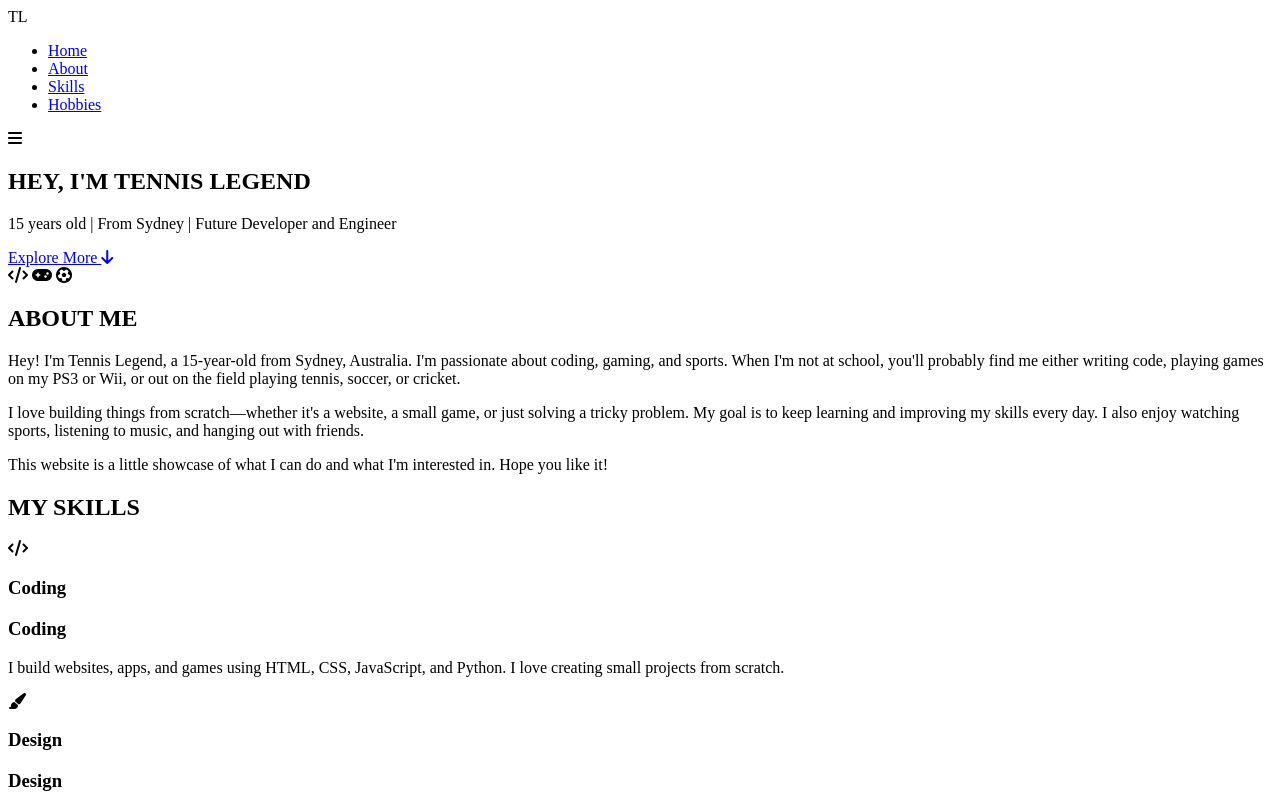
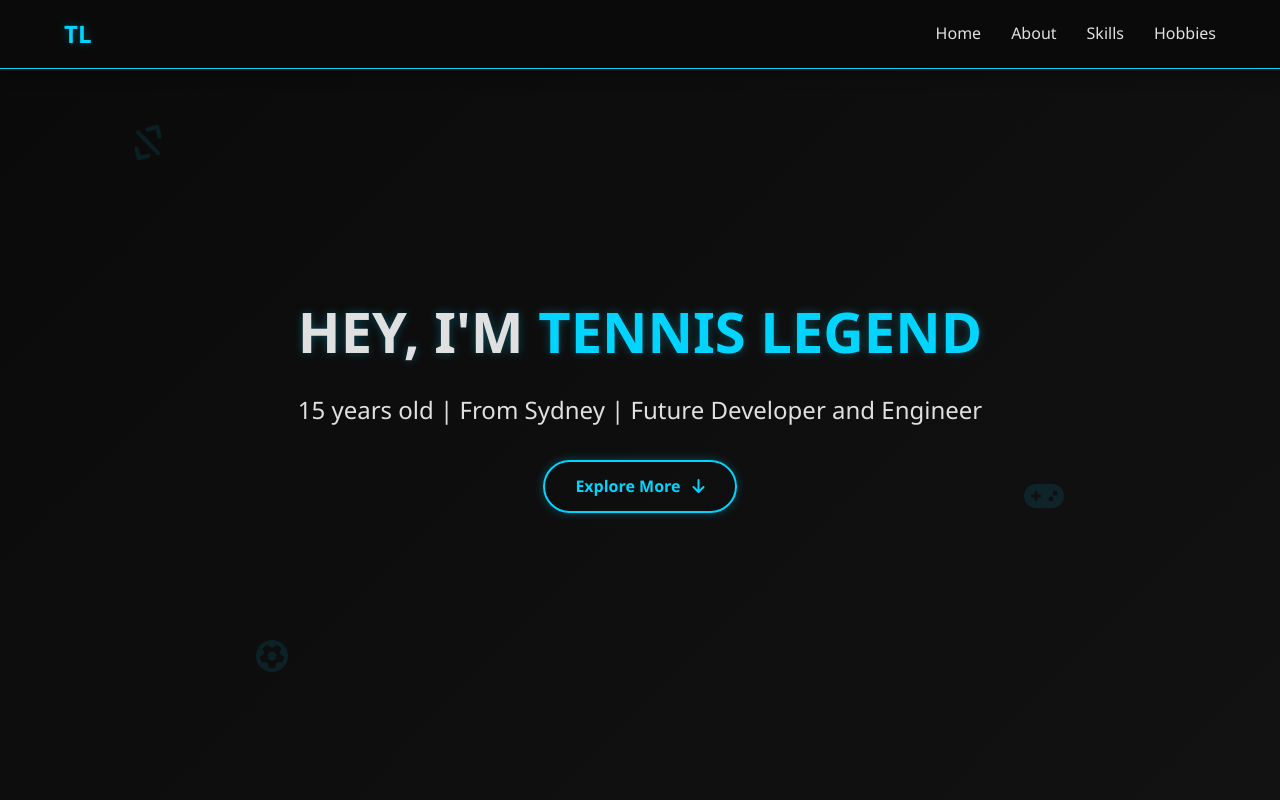
Before and after one commit to tennis-legend1/Tennis-Legend---The-Website, a plain HTML site: page index.html in a window 1280 px wide. Shown: the top 800 px of the page. Drawn offline with Linux system fonts and the light colour scheme.

Commit message:
Added CSS

```diff
--- a/index.html
+++ b/index.html
@@ -42,7 +42,7 @@
             <h2>ABOUT <span>ME</span></h2>
             <div class="about-content">
                 <p>Hey! I'm Tennis Legend, a 15-year-old from Sydney, Australia. I'm passionate about coding, gaming, and sports. When I'm not at school, you'll probably find me either writing code, playing games on my PS3 or Wii, or out on the field playing tennis, soccer, or cricket.</p>
-                <p>I love building things from scratch—whether it's a website, a small game, or just solving a tricky problem. My goal is to keep learning and improving my skills every day. I also enjoy watching sports, listening to music, and hanging out with friends.</p>
+                <p>I love building things from scratch, whether it's a website, a small game, or just solving a tricky problem. My goal is to keep learning and improving my skills every day. I also enjoy watching sports, listening to music, and hanging out with friends.</p>
                 <p>This website is a little showcase of what I can do and what I'm interested in. Hope you like it!</p>
             </div>
         </div>
--- a/style.css
+++ b/style.css
@@ -0,0 +1,416 @@
+/* ===== RESET & BASE ===== */
+* {
+    margin: 0;
+    padding: 0;
+    box-sizing: border-box;
+    font-family: 'Segoe UI', Tahoma, Geneva, Verdana, sans-serif;
+}
+
+body {
+    background-color: #121212;
+    color: #e0e0e0;
+    line-height: 1.6;
+    overflow-x: hidden;
+}
+
+a {
+    text-decoration: none;
+    color: inherit;
+}
+
+.container {
+    width: 90%;
+    max-width: 1100px;
+    margin: 0 auto;
+    padding: 60px 0;
+}
+
+/* ===== COLORS (DARK MODE + BLUE/RED) ===== */
+:root {
+    --primary: #00d4ff;   /* Blue */
+    --secondary: #ff3e3e; /* Red */
+    --dark: #121212;      /* Dark background */
+    --darker: #0a0a0a;    /* Even darker */
+    --light: #2a2a2a;     /* Light dark */
+    --white: #e0e0e0;     /* Off-white text */
+    --shadow: 0 4px 15px rgba(0, 0, 0, 0.3);
+    --glow: 0 0 10px rgba(0, 212, 255, 0.3);
+}
+
+/* ===== NAVBAR ===== */
+nav {
+    background-color: var(--darker);
+    box-shadow: var(--shadow);
+    padding: 15px 5%;
+    display: flex;
+    justify-content: space-between;
+    align-items: center;
+    position: fixed;
+    width: 100%;
+    top: 0;
+    z-index: 1000;
+    border-bottom: 1px solid var(--primary);
+}
+
+.logo {
+    font-size: 24px;
+    font-weight: bold;
+    color: var(--primary);
+    text-shadow: var(--glow);
+}
+
+.nav-links {
+    display: flex;
+    list-style: none;
+    gap: 30px;
+}
+
+.nav-links a {
+    font-weight: 500;
+    transition: 0.3s;
+    position: relative;
+    color: var(--white);
+}
+
+.nav-links a:hover {
+    color: var(--primary);
+    text-shadow: var(--glow);
+}
+
+.nav-links a::after {
+    content: '';
+    position: absolute;
+    bottom: -5px;
+    left: 0;
+    width: 0;
+    height: 2px;
+    background: var(--primary);
+    transition: 0.3s;
+}
+
+.nav-links a:hover::after {
+    width: 100%;
+}
+
+.burger {
+    display: none;
+    font-size: 20px;
+    cursor: pointer;
+    color: var(--primary);
+}
+
+/* ===== HERO ===== */
+.hero {
+    height: 100vh;
+    display: flex;
+    align-items: center;
+    justify-content: center;
+    background: linear-gradient(135deg, var(--darker), var(--dark));
+    color: var(--white);
+    text-align: center;
+    position: relative;
+    overflow: hidden;
+    padding: 0 20px;
+}
+
+.hero-content h1 {
+    font-size: 3.5rem;
+    margin-bottom: 15px;
+    text-shadow: var(--glow);
+    animation: fadeInDown 1s ease-out;
+}
+
+.hero-content h1 span {
+    color: var(--primary);
+}
+
+.hero-content p {
+    font-size: 1.5rem;
+    margin-bottom: 30px;
+    opacity: 0.9;
+    animation: fadeInUp 1s ease-out 0.3s forwards;
+    opacity: 0;
+}
+
+.btn {
+    display: inline-block;
+    background: transparent;
+    color: var(--primary);
+    padding: 12px 30px;
+    border-radius: 50px;
+    font-weight: bold;
+    transition: 0.3s;
+    border: 2px solid var(--primary);
+    box-shadow: var(--glow);
+    animation: fadeInUp 1s ease-out 0.6s forwards;
+    opacity: 0;
+}
+
+.btn:hover {
+    background: var(--primary);
+    color: var(--darker);
+    transform: translateY(-3px);
+    box-shadow: 0 0 20px rgba(0, 212, 255, 0.5);
+}
+
+.btn i {
+    margin-left: 8px;
+}
+
+/* Floating icons in hero */
+.floating-icons {
+    position: absolute;
+    width: 100%;
+    height: 100%;
+    top: 0;
+    left: 0;
+    pointer-events: none;
+    overflow: hidden;
+}
+
+.floating-icons i {
+    position: absolute;
+    font-size: 2rem;
+    color: var(--primary);
+    opacity: 0.1;
+    animation: float 15s infinite linear;
+}
+
+.floating-icons i:nth-child(1) {
+    top: 20%;
+    left: 10%;
+    animation-delay: 0s;
+}
+
+.floating-icons i:nth-child(2) {
+    top: 60%;
+    left: 80%;
+    animation-delay: 5s;
+}
+
+.floating-icons i:nth-child(3) {
+    top: 80%;
+    left: 20%;
+    animation-delay: 10s;
+}
+
+@keyframes float {
+    0% {
+        transform: translateY(0) rotate(0deg);
+    }
+    100% {
+        transform: translateY(-100px) rotate(360deg);
+    }
+}
+
+/* ===== ANIMATIONS ===== */
+@keyframes fadeInDown {
+    from {
+        opacity: 0;
+        transform: translateY(-20px);
+    }
+    to {
+        opacity: 1;
+        transform: translateY(0);
+    }
+}
+
+@keyframes fadeInUp {
+    from {
+        opacity: 0;
+        transform: translateY(20px);
+    }
+    to {
+        opacity: 1;
+        transform: translateY(0);
+    }
+}
+
+/* ===== HEADINGS ===== */
+h2 {
+    font-size: 2.5rem;
+    margin-bottom: 40px;
+    text-align: center;
+    color: var(--white);
+    position: relative;
+}
+
+h2 span {
+    color: var(--primary);
+}
+
+h2::after {
+    content: '';
+    display: block;
+    width: 80px;
+    height: 4px;
+    background: var(--primary);
+    margin: 15px auto;
+    border-radius: 2px;
+}
+
+/* ===== ABOUT ===== */
+.about-content {
+    max-width: 800px;
+    margin: 0 auto;
+    text-align: center;
+}
+
+.about-content p {
+    font-size: 1.1rem;
+    color: var(--white);
+    margin-bottom: 20px;
+    opacity: 0.9;
+    animation: fadeInUp 1s ease-out forwards;
+    opacity: 0;
+}
+
+.about-content p:nth-child(1) {
+    animation-delay: 0.3s;
+}
+
+.about-content p:nth-child(2) {
+    animation-delay: 0.6s;
+}
+
+.about-content p:nth-child(3) {
+    animation-delay: 0.9s;
+}
+
+/* ===== FLIP CARDS ===== */
+.cards-grid {
+    display: grid;
+    grid-template-columns: repeat(auto-fit, minmax(250px, 1fr));
+    gap: 25px;
+    perspective: 1000px;
+}
+
+.flip-card {
+    background: transparent;
+    width: 100%;
+    height: 200px;
+    perspective: 1000px;
+    cursor: pointer;
+}
+
+.flip-card-inner {
+    position: relative;
+    width: 100%;
+    height: 100%;
+    text-align: center;
+    transition: transform 0.6s;
+    transform-style: preserve-3d;
+    border-radius: 10px;
+    box-shadow: var(--shadow);
+}
+
+.flip-card:hover .flip-card-inner {
+    transform: rotateY(180deg);
+}
+
+.flip-card-front, .flip-card-back {
+    position: absolute;
+    width: 100%;
+    height: 100%;
+    backface-visibility: hidden;
+    border-radius: 10px;
+    padding: 20px;
+    display: flex;
+    flex-direction: column;
+    align-items: center;
+    justify-content: center;
+    background: var(--light);
+    border: 1px solid var(--primary);
+    color: var(--white);
+}
+
+.flip-card-back {
+    transform: rotateY(180deg);
+    background: var(--darker);
+    border: 1px solid var(--secondary);
+}
+
+.flip-card-front i {
+    font-size: 3rem;
+    color: var(--primary);
+    margin-bottom: 15px;
+    transition: transform 0.3s;
+}
+
+.flip-card:hover .flip-card-front i {
+    transform: scale(1.1);
+}
+
+.flip-card-front h3, .flip-card-back h3 {
+    font-size: 1.5rem;
+    margin-bottom: 10px;
+    color: var(--primary);
+}
+
+.flip-card-back p {
+    font-size: 0.9rem;
+    color: var(--white);
+    opacity: 0.9;
+    line-height: 1.5;
+    padding: 0 10px;
+}
+
+/* ===== FOOTER ===== */
+footer {
+    background: var(--darker);
+    color: var(--white);
+    text-align: center;
+    padding: 20px;
+    margin-top: 40px;
+    border-top: 1px solid var(--primary);
+}
+
+footer i {
+    color: var(--primary);
+    margin: 0 5px;
+}
+
+/* ===== MOBILE ===== */
+@media (max-width: 768px) {
+    .nav-links {
+        position: fixed;
+        top: 70px;
+        left: -100%;
+        width: 100%;
+        height: calc(100vh - 70px);
+        background: var(--darker);
+        flex-direction: column;
+        align-items: center;
+        justify-content: center;
+        gap: 30px;
+        transition: 0.5s;
+    }
+
+    .nav-links.active {
+        left: 0;
+    }
+
+    .burger {
+        display: block;
+    }
+
+    .hero-content h1 {
+        font-size: 2.5rem;
+    }
+
+    .hero-content p {
+        font-size: 1.2rem;
+    }
+
+    .about-content p {
+        font-size: 1rem;
+    }
+
+    .flip-card {
+        height: 180px;
+    }
+
+    .flip-card-front i {
+        font-size: 2.5rem;
+    }
+}
```
